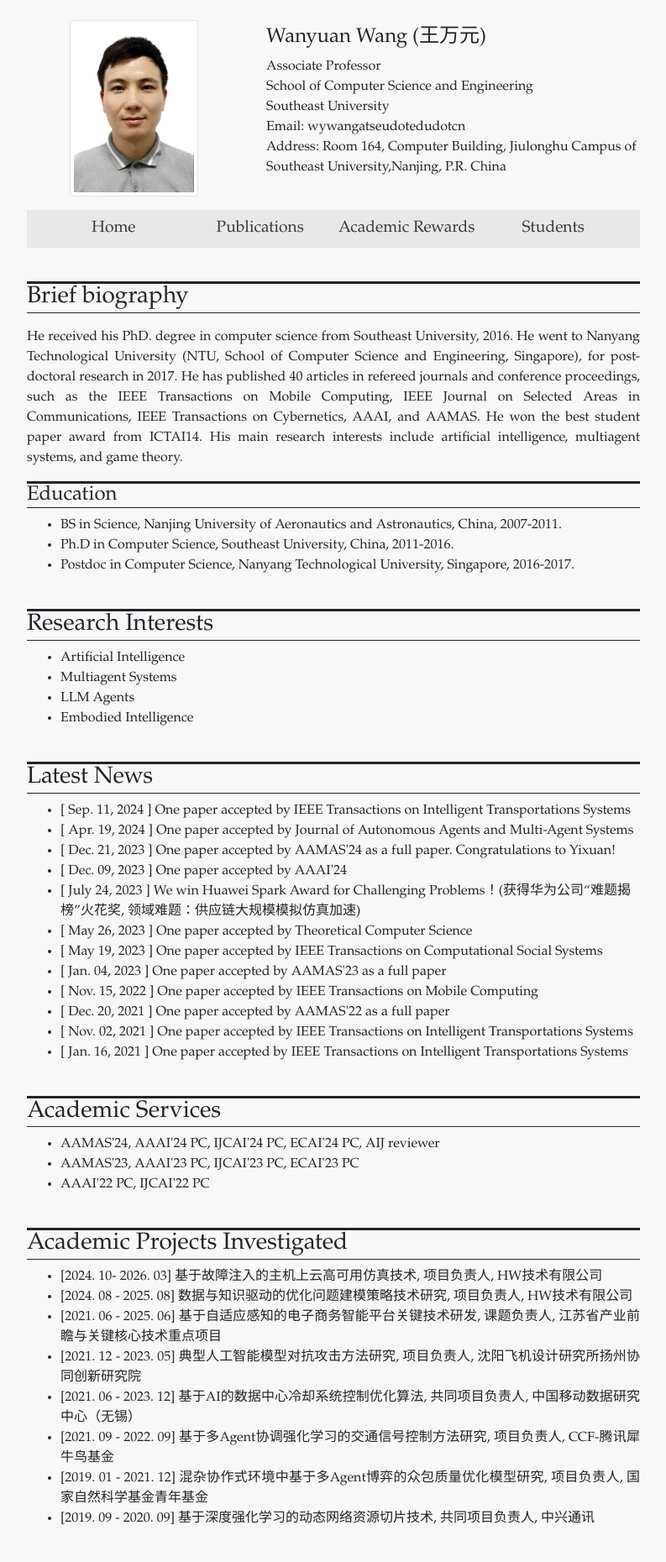
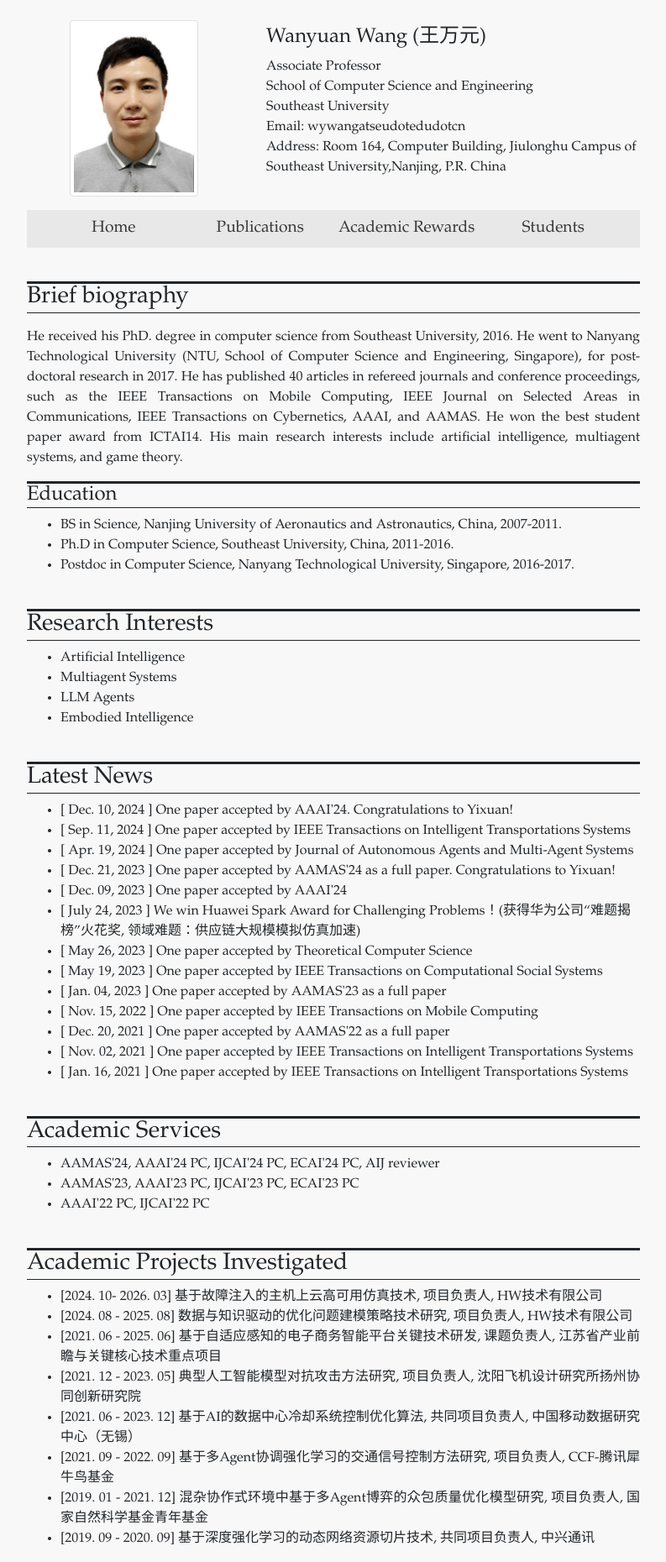
Before and after one commit to wanyuanwang/wanyuanwang.github.io, a Jekyll site: the page built from index.html, in a window 1280 px wide. Shown: the whole page at 84% size, without its empty margins (243-1036 px from the left). Built offline with Jekyll 4.4.1, drawn with Linux system fonts in a browser that asks for light colours; before the commit the page ends 1836 px from its top, so only the background shows below that.

Commit message:
Update news.yml

```diff
--- a/_data/news.yml
+++ b/_data/news.yml
@@ -1,3 +1,5 @@
+- date: Dec. 10, 2024
+  news: One paper accepted by AAAI'24. Congratulations to Yixuan!
 - date: Sep. 11, 2024
   news: One paper accepted by IEEE Transactions on Intelligent Transportations Systems
 - date: Apr. 19, 2024
```
